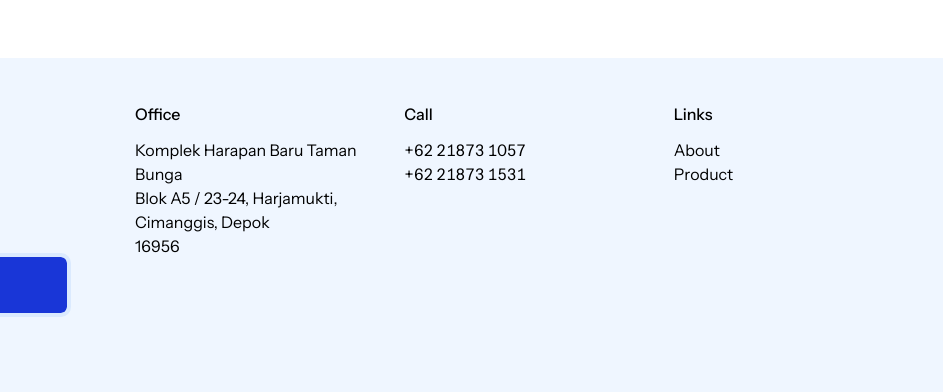
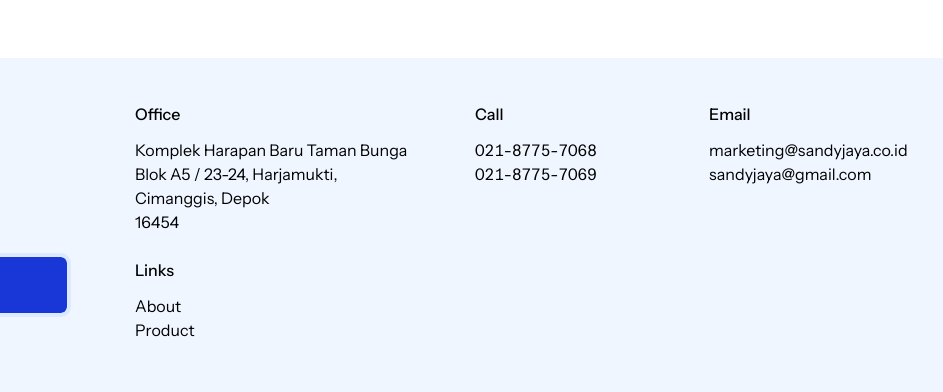
Before and after one commit to mabrurherza/sju-web, an Astro site: page / in a window 1280 px wide. Shown: the part 2594-2986 px from the top of the page, 337-1280 px from the left. Built offline with nearby package versions, Linux system fonts and the light colour scheme; Astro itself is replaced by a stand-in of ours.

Commit message:
fix contact

```diff
--- a/src/components/Footer.astro
+++ b/src/components/Footer.astro
@@ -30,9 +30,9 @@ import menus from "./MenuList";
     class="flex-1 flex flex-col gap-5 md:flex-col items-end justify-between"
   >
     <div
-      class="flex flex-col gap-5 md:flex-row w-full justify-end max-w-screen-lg"
+      class="flex flex-col gap-5 md:flex-row flex-wrap w-full max-w-screen-lg"
     >
-      <div class="w-full max-w-96">
+      <div class="w-full flex-1 min-w-80">
         <p class="font-medium mb-2">Office</p>
         <ul>
           <li>
@@ -43,29 +43,50 @@ import menus from "./MenuList";
               >Komplek Harapan Baru Taman Bunga <br />Blok A5 / 23-24,
               Harjamukti,
               <br />Cimanggis, Depok
-              <br />16956</a
+              <br />16454</a
             >
           </li>
         </ul>
       </div>
-      <div class="w-full max-w-96">
+      <div class="w-full flex-1 min-w-[150px]">
         <ul>
           <p class="font-medium mb-2">Call</p>
 
           <li>
             <a class="link-primary tabular-nums" href="tel:+622187757068"
-              >+62 21873 1057
+              >021-8775-7068
             </a>
           </li>
           <li>
-            <a class="link-primary tabular-nums" href="tel:+622187757068"
-              >+62 21873 1531
+            <a class="link-primary tabular-nums" href="tel:+622187757069"
+              >021-8775-7069
             </a>
           </li>
           <li></li>
         </ul>
       </div>
-      <div class="w-full max-w-96">
+      <div class="w-full flex-1 min-w-[150px]">
+        <ul>
+          <p class="font-medium mb-2">Email</p>
+
+          <li>
+            <a
+              class="link-primary"
+              href="mailto:marketing@sandyjaya.co.id?cc=sandyjaya@gmail.com "
+              >marketing@sandyjaya.co.id
+            </a>
+          </li>
+          <li>
+            <a
+              class="link-primary tabular-nums"
+              href="mailto:sandyjaya@gmail.com?cc=marketing@sandyjaya.co.id"
+              >sandyjaya@gmail.com
+            </a>
+          </li>
+          <li></li>
+        </ul>
+      </div>
+      <div class="w-full flex-1 min-w-[150px]">
         <p class="font-medium mb-2">Links</p>
         <ul>
           {
```
